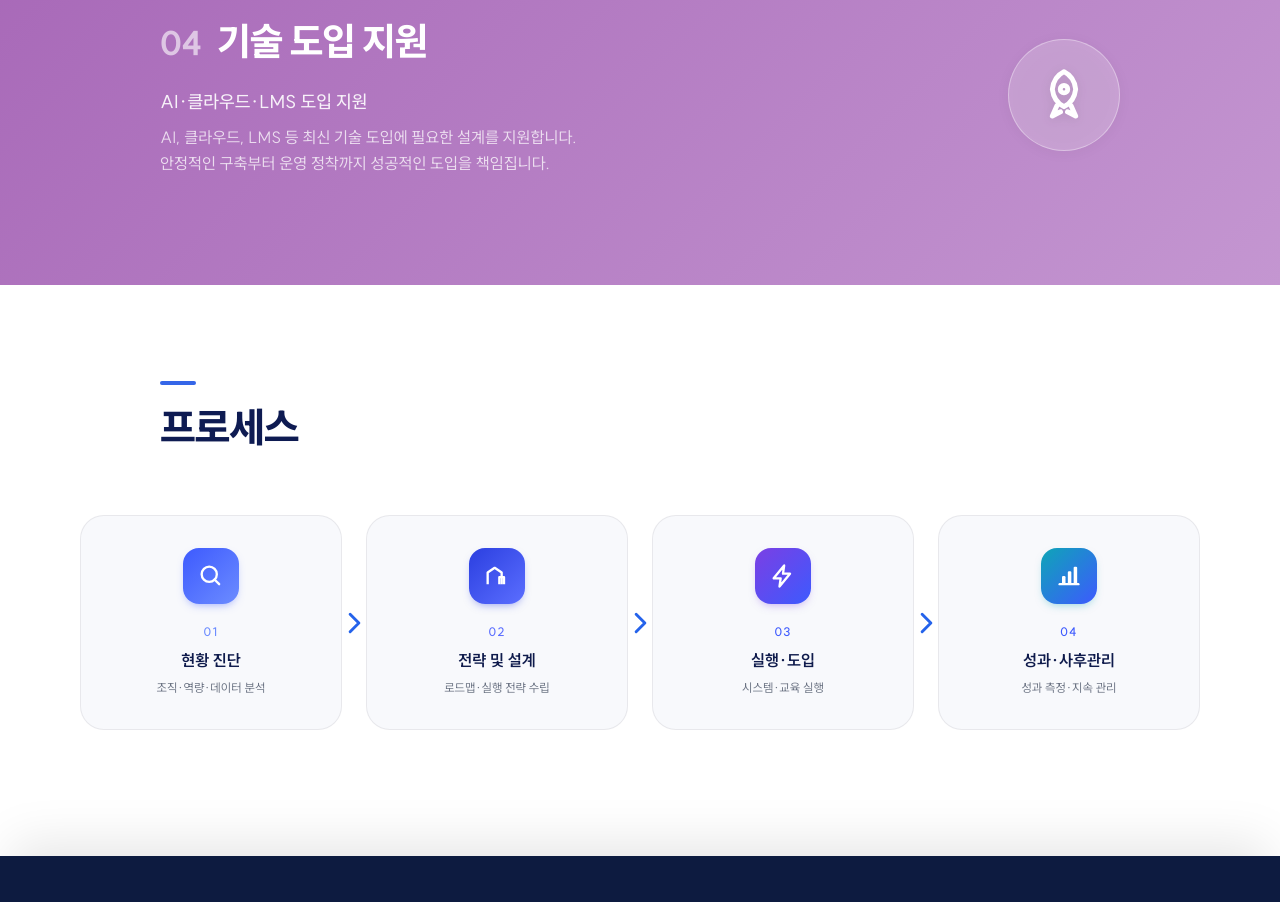
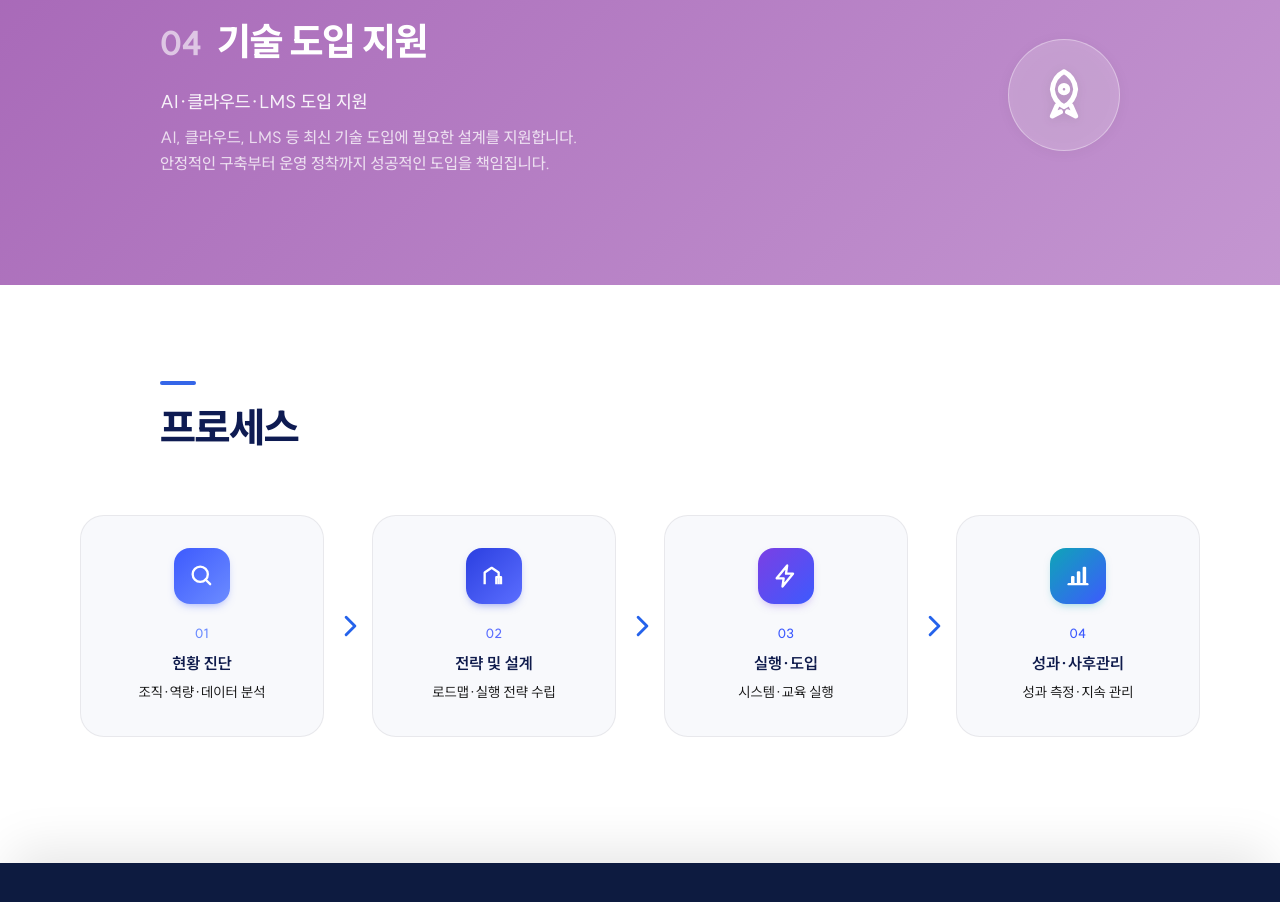
Before and after one commit to chaeuns/vodawebsite, a Next.js app: page /business/consulting in a window 1280 px wide. Shown: the part 1720-2622 px from the top of the page. Built offline with nearby package versions, Linux system fonts and the light colour scheme.

Commit message:
화살표 간격, 텍스트 수정

```diff
--- a/app/business/consulting/page.tsx
+++ b/app/business/consulting/page.tsx
@@ -264,7 +264,7 @@ export default function ConsultingPage() {
                     <p className="mt-4 max-w-lg text-base font-medium leading-relaxed text-white/90 sm:text-lg">
                       {area.desc.join(" ")}
                     </p>
-                    <p className="mt-2 max-w-2xl break-keep text-sm leading-relaxed text-white/75 sm:text-base">
+                    <p className="mt-2 max-w-2xl break-keep text-sm font-medium leading-relaxed text-white/75 sm:text-base">
                       {area.subtext.map((line, idx) => (
                         <span key={idx}>
                           {line}
@@ -296,7 +296,7 @@ export default function ConsultingPage() {
             </h2>
           </div>
 
-          <div className="relative mt-14 grid gap-6 sm:grid-cols-4">
+          <div className="relative mt-14 grid gap-12 sm:grid-cols-4">
             {process.map((p, i) => (
               <div key={p.step} className="group relative">
                 <div
@@ -317,7 +317,7 @@ export default function ConsultingPage() {
                   </div>
 
                   <p
-                    className="relative z-10 mt-5 text-xs font-semibold tracking-widest"
+                    className="relative z-10 mt-5 text-[13px] font-semibold tracking-wide"
                     style={{ color: p.to }}
                   >
                     {p.step}
@@ -325,14 +325,14 @@ export default function ConsultingPage() {
                   <p className="relative z-10 mt-2 text-base font-bold text-[#0F1B4C]">
                     {p.title}
                   </p>
-                  <p className="relative z-10 mt-1.5 text-xs leading-relaxed text-gray-500">
+                  <p className="relative z-10 mt-1.5 text-sm leading-relaxed text-gray-650">
                     {p.desc}
                   </p>
                 </div>
 
                 {i < process.length - 1 && (
                   <span
-                    className="absolute top-1/2 right-[-29.5px] hidden -translate-y-1/2 items-center justify-center text-[#2563EB] sm:flex"
+                    className="absolute top-1/2 right-[-44px] hidden -translate-y-1/2 items-center justify-center text-[#2563EB] sm:flex"
                     aria-hidden
                   >
                     <ChevronRight className="h-8.75 w-8.75" />
```
